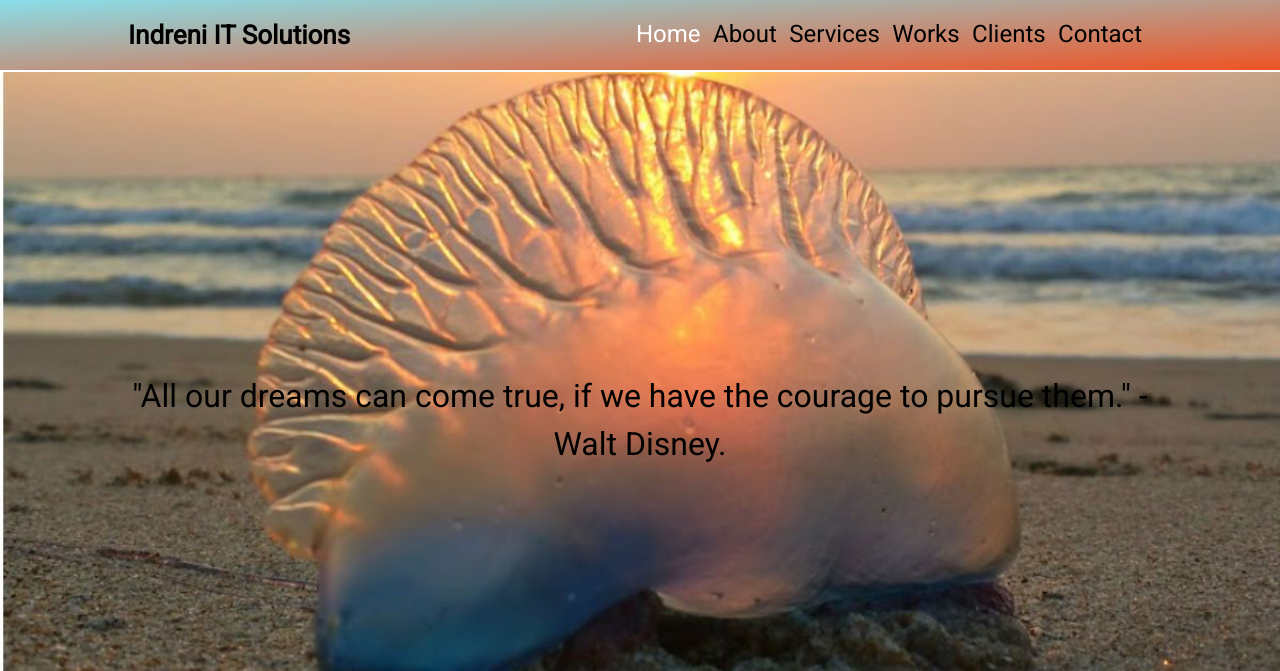
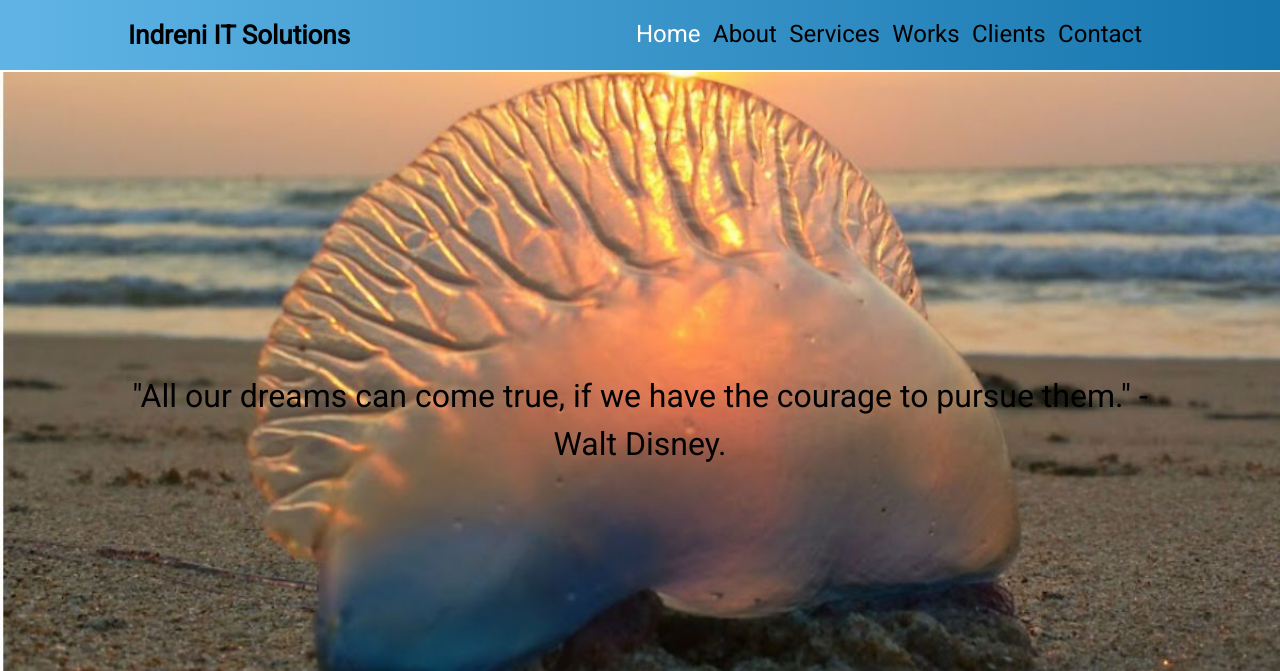
Before and after one commit to anilthapa44600/portfolio_project, a Django app: page / in a window 1280 px wide. Shown: the top 671 px of the page. Run offline with Django 3.2, Linux system fonts and the light colour scheme; data comes from the database, SQL or seed files in the repository; both versions use the stored data as it was after the commit.

Commit message:
background color changed

```diff
--- a/portfolio/static/css/style.css
+++ b/portfolio/static/css/style.css
@@ -103,7 +103,7 @@ i.fas{
 header{
     min-height: 70px;
     /* background-color: rgb(137, 222, 233); */
-    background: linear-gradient(to right bottom, rgb(137, 222, 233), rgb(238, 83, 36));
+    background: linear-gradient(to right , #60B5E6, #1575AD);
     padding: 20px 0px;
     position: sticky;
     top: 0;
--- a/portfolio/static/js/app.js
+++ b/portfolio/static/js/app.js
@@ -81,7 +81,7 @@ function callAjax(id){
                toastMessage = "<p style:'font-size:24px;'>You'll be contacted soon.</p>";
                toastIcon = "success";
                if (data['success'] === 'false'){
-                    toastMessage = "<p style:'font-size:24px;'>Something went wrong.</p>>";
+                    toastMessage = "<p style:'font-size:24px;'>Something went wrong.</p>";
                     toastIcon = "error";
                }
                emptyInputField('#name');
```
Also changed, not shown: db.sqlite3.
